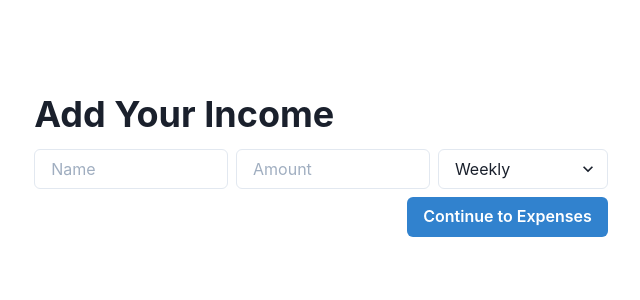
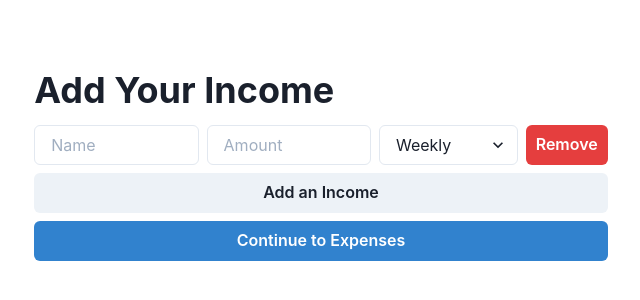
Before and after one commit to dyj0183/React-NextJS-Budget-App, a Next.js app: page /add-income-and-expense in a window 1280 px wide. Shown: the part 158-458 px from the top of the page, without its empty margins (319-959 px from the left). Built offline with nearby package versions, Linux system fonts and the light colour scheme.

Commit message:
Add form functionality to Expenses

```diff
--- a/components/add-income-and-expenses/Expenses.jsx
+++ b/components/add-income-and-expenses/Expenses.jsx
@@ -13,6 +13,8 @@ export default function Expenses({ onFinish, onBack }) {
                         <option value='Monthly'>Monthly</option>
                         <option value='Bi-Monthly'>Bi-Monthly</option>
                     </Select>
+                    <Select placeholder="Category">
+                    </Select>
                 </HStack>
                 <HStack w={'100%'} justify={'space-between'}>
                     <Button onClick={onBack}>Back</Button>
--- a/components/add-income-and-expenses/Income.jsx
+++ b/components/add-income-and-expenses/Income.jsx
@@ -1,22 +1,46 @@
+import { useEffect } from "react";
 import { Button, Container, HStack, Input, Select, Text, VStack } from "@chakra-ui/react";
+import { useForm, useFieldArray, Controller, useWatch, useFormState } from "react-hook-form";
 
 export default function Income({ onToExpenses }) {
+
+    const { register, control, handleSubmit, reset, watch } = useForm({
+        defaultValues: {
+            incomes: [{ name: "", amount: "", period: "Weekly" }]
+        }
+    })
+
+    const {
+        fields,
+        append,
+        remove
+    } = useFieldArray({
+        control,
+        name: "incomes"
+    })
+
+    const test = watch()
+
     return (
         <Container>
             <VStack align={'start'}>
                 <Text fontSize={'4xl'} fontWeight={'bold'}>Add Your Income</Text>
-                <HStack>
-                    <Input placeholder="Name" />
-                    <Input placeholder="Amount" />
-                    <Select>
-                        <option value='Weekly'>Weekly</option>
-                        <option value='Monthly'>Monthly</option>
-                        <option value='Bi-Monthly'>Bi-Monthly</option>
-                    </Select>
-                </HStack>
-                <HStack w={'100%'} justify={'end'}>
-                    <Button colorScheme={'blue'} onClick={onToExpenses}>Continue to Expenses</Button>
-                </HStack>
+                {fields.map((item, index) => {
+                    return (
+                        <HStack key={item.id}>
+                            <Input placeholder="Name" {...register(`incomes.${index}.name`)} />
+                            <Input placeholder="Amount" {...register(`incomes.${index}.amount`)} />
+                            <Select {...register(`incomes.${index}.period`)}>
+                                <option value='Weekly'>Weekly</option>
+                                <option value='Monthly'>Monthly</option>
+                                <option value='Bi-Monthly'>Bi-Monthly</option>
+                            </Select>
+                            <Button w={'15rem'} colorScheme={'red'} onClick={() => remove(index)}>Remove</Button>
+                        </HStack>
+                    )
+                })}
+                <Button onClick={() => append({ name: "", amount: "", period: "Weekly" })} isFullWidth>Add an Income</Button>
+                <Button isFullWidth colorScheme={'blue'} onClick={() => onToExpenses(test)}>Continue to Expenses</Button>
             </VStack>
         </Container>
     )
--- /dev/null
+++ b/components/utility/Show.jsx
@@ -0,0 +1,7 @@
+export default function Show({ show = true, children }) {
+    return (
+        <div style={{ display: show ? null : 'none' }}>
+            { children }
+        </div>
+    )
+}
--- a/pages/add-income-and-expense/index.jsx
+++ b/pages/add-income-and-expense/index.jsx
@@ -2,12 +2,14 @@ import { Center } from "@chakra-ui/react";
 import { useState } from "react";
 import Expenses from "../../components/add-income-and-expenses/Expenses";
 import Income from "../../components/add-income-and-expenses/Income";
+import Show from "../../components/utility/Show";
 
 export default function AddIncomeAndExpense() {
 
     const [page, setPage] = useState('income')
 
-    const onToExpenses = () => {
+    const onToExpenses = (result) => {
+        console.log(result)
         setPage('expenses')
     }
 
@@ -19,12 +21,14 @@ export default function AddIncomeAndExpense() {
         console.log("finsh")
     }
 
-
-    const currentPage = page == 'income' ? <Income onToExpenses={onToExpenses} /> : <Expenses onFinish={onFinish} onBack={onBack} />;
-
     return (
         <Center h={'80vh'}>
-            {currentPage}
+            <Show show={page == 'income'}>
+                <Income onToExpenses={onToExpenses} />
+            </Show>
+            <Show show={page == 'expenses'}>
+                <Expenses onFinish={onFinish} onBack={onBack} />
+            </Show>
         </Center>
     )
 }
```
